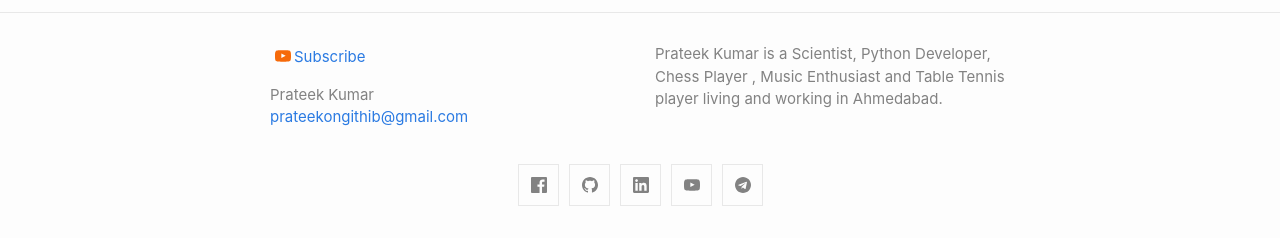
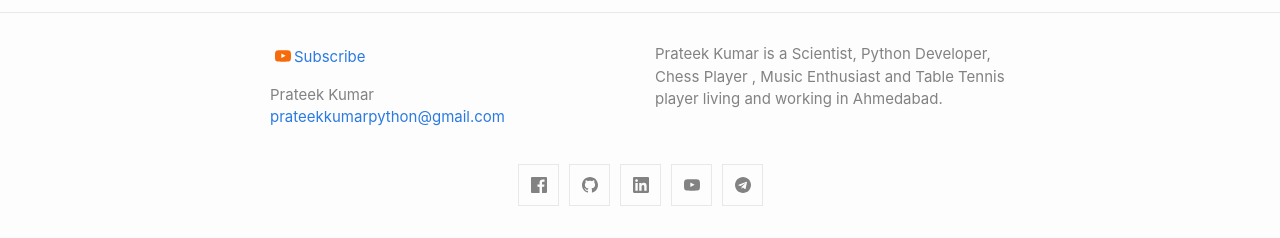
Before and after one commit to PrateekKumarPython/PrateekKumarPython.github.io, a Jekyll site: the page built from index.md, in a window 1280 px wide. Shown: the part 659-897 px from the top of the page. Built offline with Jekyll 4.4.1, drawn with Linux system fonts in a browser that asks for light colours.

Commit message:
Update _config.yml

```diff
--- a/_config.yml
+++ b/_config.yml
@@ -1,7 +1,7 @@
 title: Prateek Kumar
 author:
   name: Prateek Kumar
-  email: prateekongithib@gmail.com
+  email: prateekkumarpython@gmail.com
 description: > # this means to ignore newlines until "show_excerpts:"
   Prateek Kumar is a Scientist, Python Developer, Chess Player , Music Enthusiast and Table Tennis player living and working in Ahmedabad.
 
```
